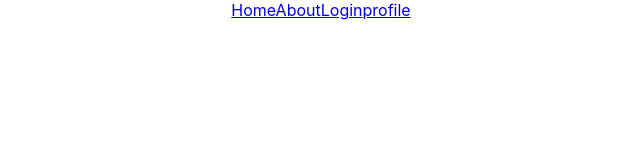
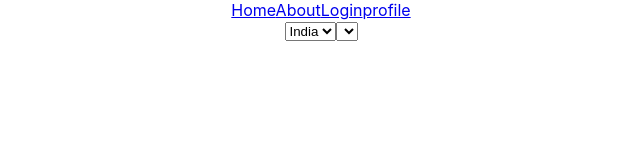
Before and after one commit to gayathrislatrainer23-bot/React-11-1, a React (Create React App) app: page /c in a window 1280 px wide. Shown: the top 160 px of the page, without its empty margins (319-959 px from the left). Built offline with nearby package versions, Linux system fonts and the light colour scheme.

Commit message:
21/11/2025 revise

```diff
--- a/src/App.js
+++ b/src/App.js
@@ -14,6 +14,7 @@ import Home from './pages/Home';
 import About from './pages/About';
 import Login from './pages/Login';
 import Profile from './pages/Profile';
+import Country from './components/Country';
 function App() {
 //  const userName =["Manu","Malu"]
 const username ="Jaya suriya"
@@ -46,6 +47,7 @@ const _id =123
 <Route path='/home' element ={<Home/>} />
 <Route path='/about' element ={<About/>} />
 <Route path='/login' element ={<Login/>} />
+<Route path='/c' element ={<Country/>} />
 <Route path='/profile/:username/:_id' element ={<Profile/>} />
 </Routes>
   </BrowserRouter>
--- /dev/null
+++ b/src/components/Country.jsx
@@ -0,0 +1,29 @@
+import { useState } from "react"
+
+const Country = ()=>{
+    const [selectedCountry,setSelectedCountry] =useState('')
+    console.log(selectedCountry)
+const country = {
+    India:["Kerala", "Tamilnadu"],
+    USA :["A","B"]
+}
+
+    return(
+        <div className="country">
+            <select value={selectedCountry} onChange={(e)=>setSelectedCountry(e.target.value)}>
+      {Object.keys(country).map(
+      (key) =>(
+          <option value={key} key={key} >{key}</option>
+
+      )
+      )}
+
+        </select>
+        <select >
+
+        </select>
+        </div>
+    )
+}
+
+export default  Country;
```
Also changed, not shown: 1 other file (tests, documents, lock files or other folders).
